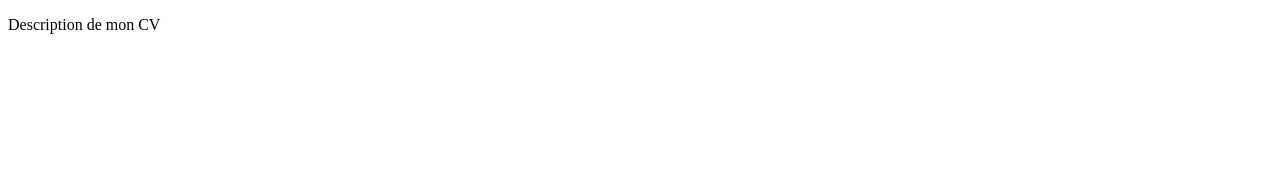
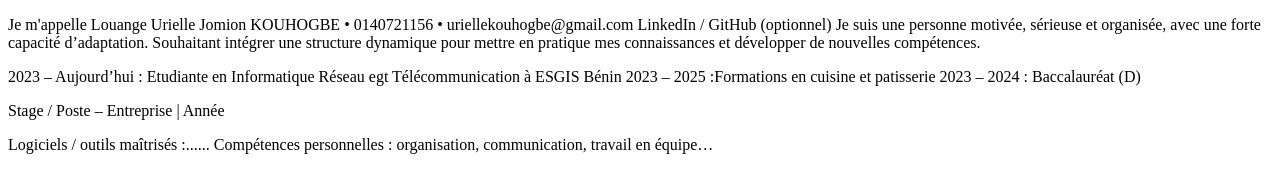
Before and after one commit to uriellekouhogbe-dotcom/git-mon-cv, a plain HTML site: page index.html in a window 1280 px wide. Drawn offline with Linux system fonts and the light colour scheme.

Commit message:
mise en place de la section formation

```diff
--- a/index.html
+++ b/index.html
@@ -7,8 +7,41 @@
 </head>
 <body>
     <section class="Description">
-        <p>Description de mon CV</p>
+        <p>Je m'appelle Louange Urielle Jomion KOUHOGBE
+            • 0140721156 • uriellekouhogbe@gmail.com
+            LinkedIn / GitHub (optionnel)
+            Je suis une personne motivée, sérieuse et organisée, avec une forte capacité d’adaptation. Souhaitant intégrer une structure dynamique pour mettre en pratique mes connaissances et développer de nouvelles compétences.
+        </p>
     </section>
+    <section class="Formations">
+        <p>
+            2023 – Aujourd’hui : Etudiante en Informatique Réseau egt Télécommunication à ESGIS Bénin
+            2023 – 2025 :Formations en cuisine et patisserie
+            2023 – 2024 : Baccalauréat (D)
+
+        </p>
+    </section>
+    <section class="experiences">
+        <p>
+            Stage / Poste – Entreprise | Année
+
+        </p>
+    </section>
+    <section class="competences">
+        <p>
+
+        Logiciels / outils maîtrisés :......
+        Compétences personnelles : organisation, communication, travail en équipe…
+
+        </p>
+    </section>
+    <section class="associations">
+        <p>
+
+
+        </p>
+    </section>
+
 
 </body>
 </html>
```
